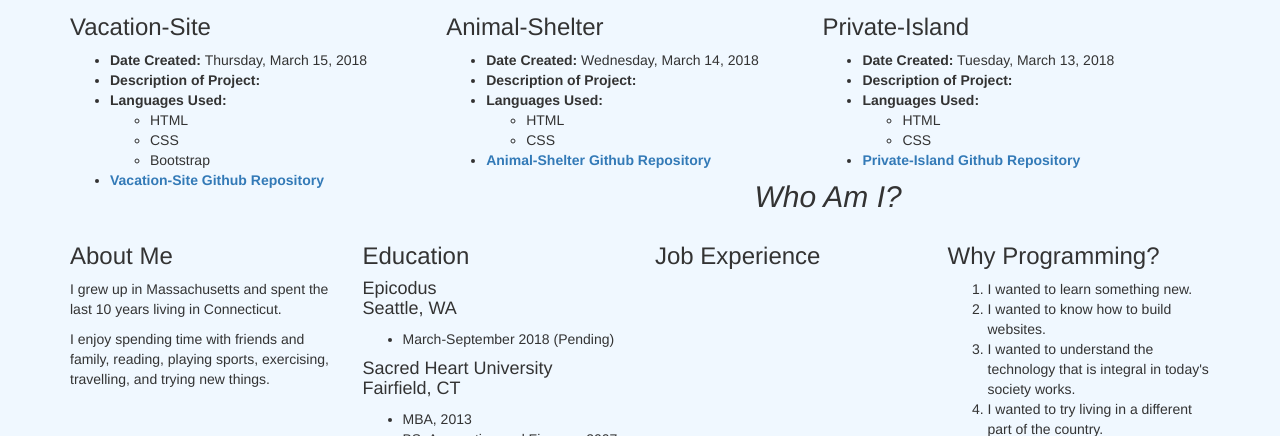
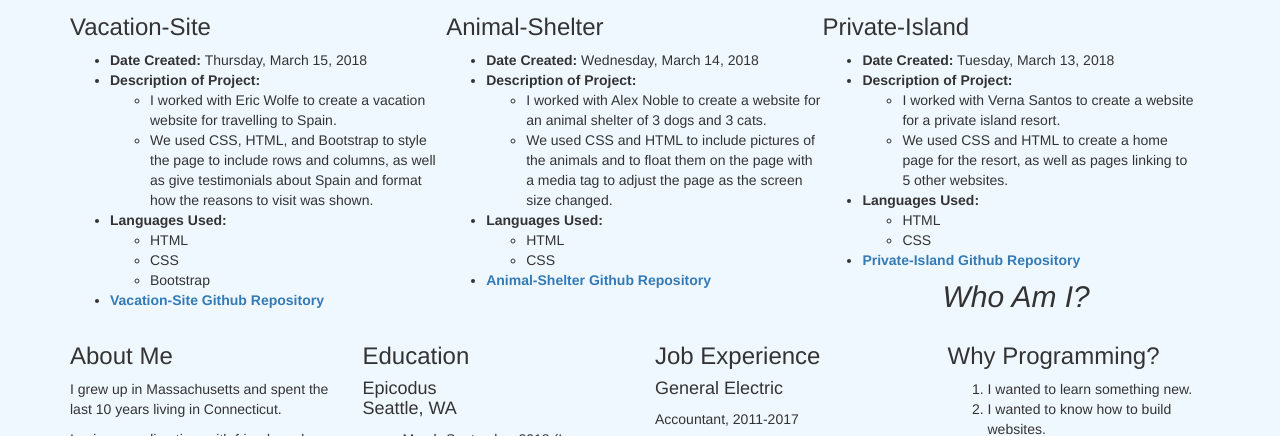
Before and after one commit to jmcnamara44/portfolio, a plain HTML site: page index.html in a window 1280 px wide. Shown: the part 513-949 px from the top of the page. Drawn offline with Linux system fonts and the light colour scheme; files whose address does not match are found by name.

Commit message:
describe what projects i worked on this week, add an email link.

```diff
--- a/index.html
+++ b/index.html
@@ -17,7 +17,12 @@
         <h3>Vacation-Site</h3>
         <ul>
           <li><span class="bold">Date Created:</span> Thursday, March 15, 2018</li>
-          <li><span class="bold">Description of Project:</span> </li>
+          <li><span class="bold">Description of Project:</span>
+            <ul>
+              <li>I worked with Eric Wolfe to create a vacation website for travelling to Spain.</li>
+              <li>We used CSS, HTML, and Bootstrap to style the page to include rows and columns, as well as give testimonials about Spain and format how the reasons to visit was shown.</li>
+            </ul>
+          </li>
           <li><span class="bold">Languages Used:</span>
             <ul>
               <li>HTML</li>
@@ -33,7 +38,12 @@
         <h3>Animal-Shelter</h3>
         <ul>
           <li><span class="bold">Date Created:</span> Wednesday, March 14, 2018</li>
-          <li><span class="bold">Description of Project:</span> </li>
+          <li><span class="bold">Description of Project:</span>
+            <ul>
+              <li>I worked with Alex Noble to create a website for an animal shelter of 3 dogs and 3 cats.</li>
+              <li>We used CSS and HTML to include pictures of the animals and to float them on the page with a media tag to adjust the page as the screen size changed.</li>
+            </ul>
+          </li>
           <li><span class="bold">Languages Used:</span>
             <ul>
               <li>HTML</li>
@@ -48,7 +58,12 @@
         <h3>Private-Island</h3>
         <ul>
           <li><span class="bold">Date Created:</span> Tuesday, March 13, 2018</li>
-          <li><span class="bold">Description of Project:</span> </li>
+          <li><span class="bold">Description of Project:</span>
+            <ul>
+              <li>I worked with Verna Santos to create a website for a private island resort.</li>
+              <li>We used CSS and HTML to create a home page for the resort, as well as pages linking to 5 other websites.</li>
+            </ul>
+          </li>
           <li><span class="bold">Languages Used:</span>
             <ul>
               <li>HTML</li>
@@ -70,7 +85,7 @@
           <h4>Epicodus</br>
           Seattle, WA</h4>
           <ul>
-            <li>March-September 2018 (Pending)</li>
+            <li>March-September 2018 (In progress)</li>
           </ul>
           <h4>Sacred Heart University</br>
           Fairfield, CT</h4>
@@ -81,6 +96,10 @@
         </div>
         <div class="col-xs-3">
           <h3>Job Experience</h3>
+          <h4>General Electric</h4>
+          <p>Accountant, 2011-2017</p>
+          <h4>York Analytical Labs</h4>
+          <p>Accounting Assistant, 2010</p>
         </div>
         <div class="col-xs-3">
           <h3>Why Programming?</h3>
@@ -92,6 +111,7 @@
           </ol>
         </div>
       </div>
+      <footer><a href="mailto:jmcnamara44@gmail.com">Email Me With Suggestions or Comments!</a><footer>
     </div>
   </body>
 </html>
```
